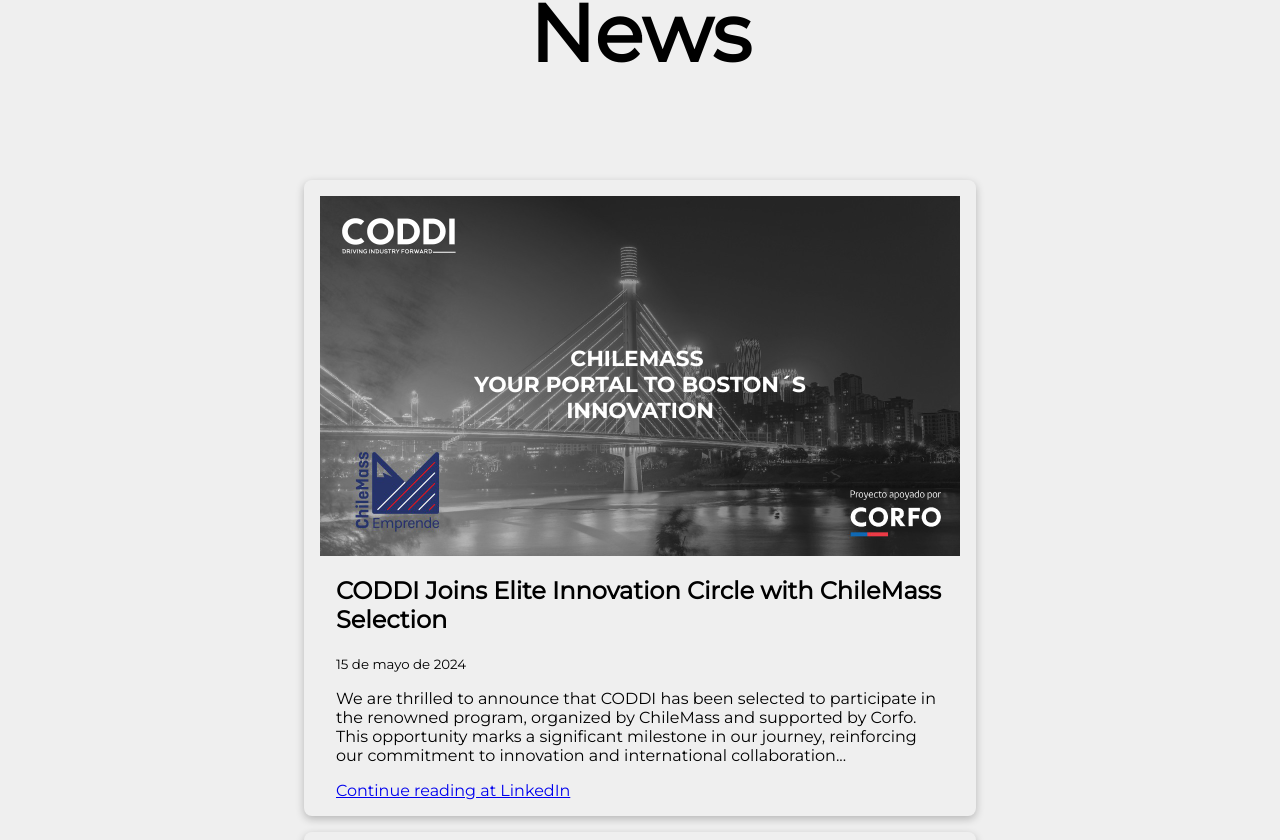
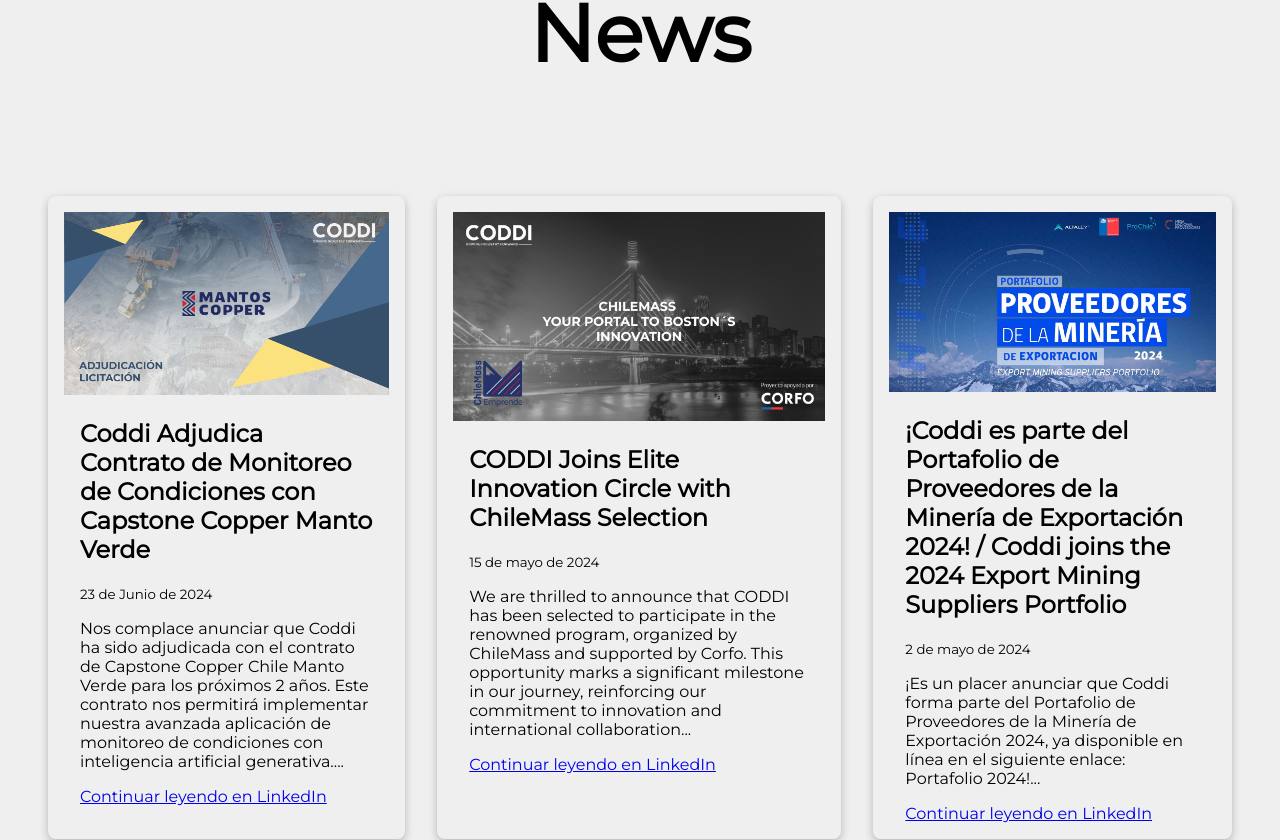
Before and after one commit to HexVanilla/Coddi-siteV2, a React (Create React App) app: page / in a window 1280 px wide. Shown: the part 8574-9414 px from the top of the page. Built offline with nearby package versions, Linux system fonts and the light colour scheme.

Commit message:
news added

```diff
--- a/src/components/News.css
+++ b/src/components/News.css
@@ -1,11 +1,8 @@
 .news-section {
-  padding: 2rem 0;
+  padding: 2rem;
   text-align: center;
-  display: flex;
-  justify-content: center;
-  align-items: center;
-  flex-direction: column;
-  overflow: hidden;
+  display: grid;
+  grid-template-columns: auto auto auto;
 }
 
 .news-header {
@@ -17,18 +14,12 @@
 }
 
 .news-box {
-  display: flex;
-  flex-direction: row;
-  justify-content: center;
-  align-items: center;
-  flex-direction: column;
-  width: 75%;
   background-color: #efefef;
   border-radius: 8px;
   box-shadow: rgba(0, 0, 0, 0.24) 0px 3px 8px;
   text-align: left;
   padding: 1em;
-  margin-bottom: 1em;
+  margin: 1em;
 
   h1 {
     font-size: 1.5em;
@@ -48,9 +39,3 @@
   width: 100%;
   height: auto;
 }
-
-@media (min-width: 1024px) {
-  .news-box {
-    width: 50%;
-  }
-}
--- a/src/components/News.jsx
+++ b/src/components/News.jsx
@@ -1,26 +1,48 @@
-import useIntersectionObserver from "./useIntersectionObserver";
-import { useRef } from "react";
-import "./News.css";
-import newsBanner from "../img/linkedin_news01.png";
-import newsBannerHackaton from "../img/hackaton.jpg";
-import newsBannerExportacion from "../img/exportacion2024.jpg";
-import newsBannerChilemass from "../img/chilemass.jpg";
+import useIntersectionObserver from './useIntersectionObserver'
+import { useRef } from 'react'
+import './News.css'
+import newsBanner from '../img/linkedin_news01.png'
+import newsBannerHackaton from '../img/hackaton.jpg'
+import newsBannerExportacion from '../img/exportacion2024.jpg'
+import newsBannerChilemass from '../img/chilemass.jpg'
+import newsBannerCooper from '../img/mantoscooper.png'
 
 const News = ({ theme, language }) => {
-  const sectionRef = useRef();
-  const isVisible = useIntersectionObserver(sectionRef, { threshold: 0.1 });
+  const sectionRef = useRef()
+  const isVisible = useIntersectionObserver(sectionRef, { threshold: 0.1 })
   return (
     <section
       id="news"
-      className={`news-header ${isVisible ? "fade-in" : "fade-out"}`}
+      className={`news-header ${isVisible ? 'fade-in' : 'fade-out'}`}
       ref={sectionRef}
     >
       <h1
-        style={{ fontSize: "5em", color: theme == "dark" ? "white" : "black" }}
+        style={{ fontSize: '5em', color: theme == 'dark' ? 'white' : 'black' }}
       >
-        {language == "en" ? "News" : "Noticias"}
+        {language == 'en' ? 'News' : 'Noticias'}
       </h1>
       <div className="news-section">
+        <div className="news-box">
+          <img src={newsBannerCooper} alt="" className="news-image" />
+
+          <div className="info-news-box">
+            <h1>
+              Coddi Adjudica Contrato de Monitoreo de Condiciones con Capstone
+              Copper Manto Verde
+            </h1>
+            <small>23 de Junio de 2024</small>
+            <p>
+              Nos complace anunciar que Coddi ha sido adjudicada con el contrato
+              de Capstone Copper Chile Manto Verde para los próximos 2 años.
+              Este contrato nos permitirá implementar nuestra avanzada
+              aplicación de monitoreo de condiciones con inteligencia artificial
+              generativa....
+            </p>
+            <a href="https://www.linkedin.com/pulse/coddi-adjudica-contrato-de-monitoreo-condiciones-con-capstone-emoue/?trackingId=DumNmtjfTWmreDAH3utfrQ%3D%3D">
+              Continuar leyendo en LinkedIn
+            </a>
+          </div>
+        </div>
         <div className="news-box">
           <img src={newsBannerChilemass} alt="" className="news-image" />
 
@@ -37,7 +59,7 @@
               international collaboration...
             </p>
             <a href="https://www.linkedin.com/pulse/coddi-joins-elite-innovation-circle-chilemass-selection-coddi-pmd-tsi2e/?published=t">
-              Continue reading at LinkedIn
+              Continuar leyendo en LinkedIn
             </a>
           </div>
         </div>
@@ -104,7 +126,7 @@
         </div>
       </div>
     </section>
-  );
-};
+  )
+}
 
-export default News;
+export default News
```
Also changed, not shown: src/img/mantoscooper.png (added).
